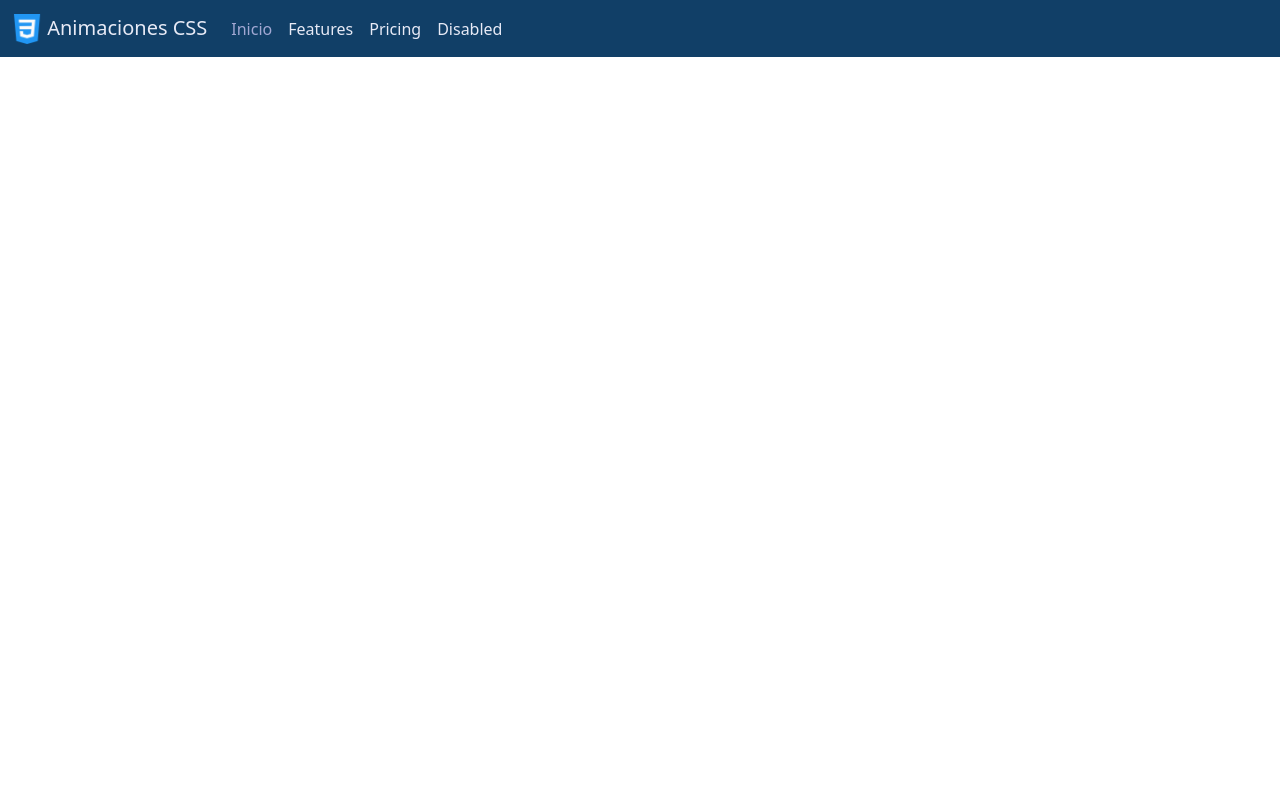
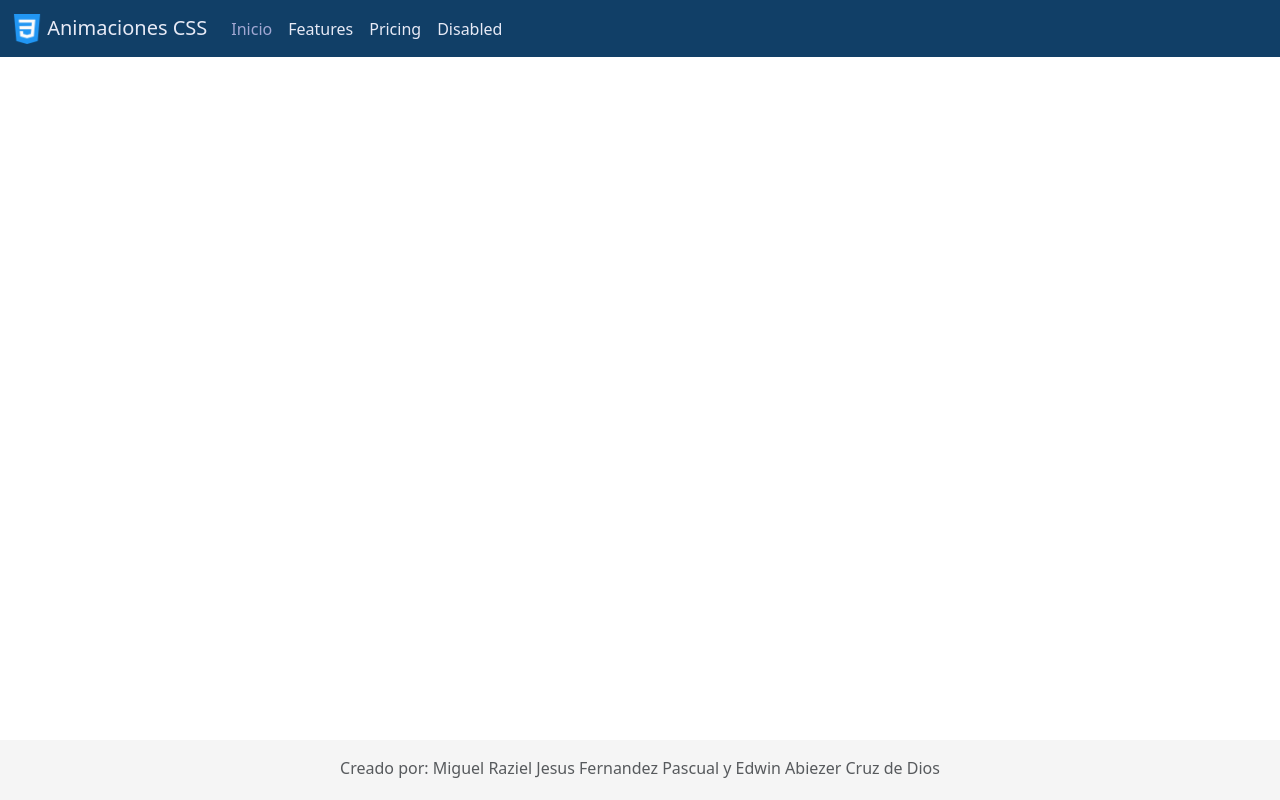
Before and after one commit to Maxrealms2002/AnimacionesCSS, a plain HTML site: page index.html in a window 1280 px wide. Drawn offline with nearby package versions, Linux system fonts and the light colour scheme.

Commit message:
Agregue el pie de pagina

```diff
--- a/css/styles.css
+++ b/css/styles.css
@@ -1,4 +1,3 @@
-
 /*Navbar CSS Style*/
 .navbar-brand.current {
   color: #e7eaf6;
@@ -16,13 +15,36 @@
   color: #a2a8d3;
 }
 
-.navbar-brand.current:hover{
+.navbar-brand.current:hover {
   color: rgb(255, 255, 255);
   background-color: #0d2f4d;
   border-radius: 5px;
   transition: 0.5s;
 }
 
-.navbar-brand.current:not(hover){
+.navbar-brand.current:not(hover) {
   transition: 0.5s;
 }
+
+/*Footer Bottom*/
+.footer {
+  background-color: #f5f5f5;
+  bottom: 0;
+  width: 100%;
+  height: 60px;
+  position: fixed;
+  text-align: center;
+}
+
+.container {
+    display: flex;
+    text-align: center;
+    justify-content: center;
+  /*margin-top: 20px;*/
+}
+
+  @media (max-width: 767px) {
+    .footer {
+      position: static;
+    }
+  }
--- a/index.html
+++ b/index.html
@@ -41,6 +41,17 @@
             </div>
         </div>
     </nav>
+
+
+
+
+
+    <!--Footer-->
+    <footer class="footer mt-auto py-3">
+        <div class="container">
+            <span class="text-muted">Creado por: Miguel Raziel Jesus Fernandez Pascual y Edwin Abiezer Cruz de Dios</span>
+        </div>
+    </footer>
     <script src="https://cdn.jsdelivr.net/npm/bootstrap@5.3.0-alpha1/dist/js/bootstrap.bundle.min.js"
         integrity="sha384-w76AqPfDkMBDXo30jS1Sgez6pr3x5MlQ1ZAGC+nuZB+EYdgRZgiwxhTBTkF7CXvN"
         crossorigin="anonymous"></script>
```
